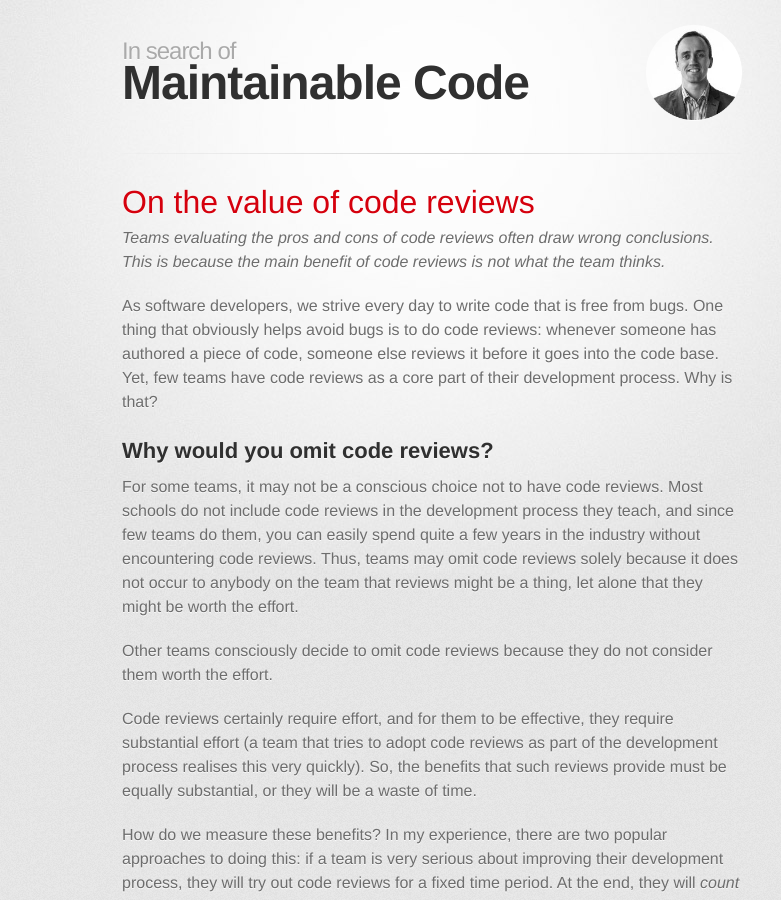
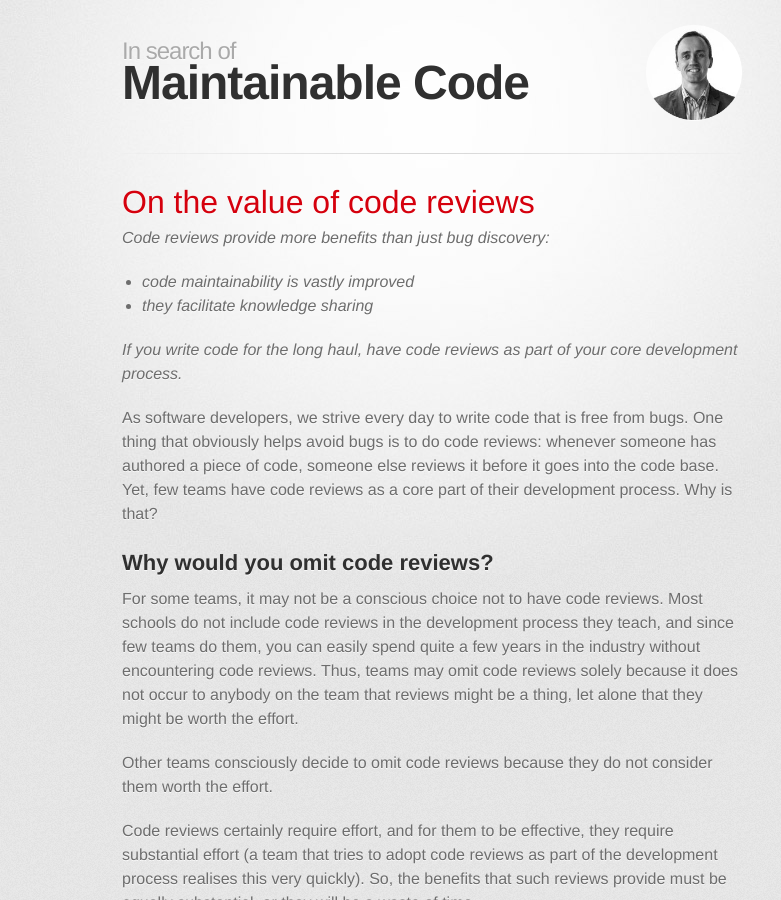
Before and after one commit to ibsenrune/ibsenrune.github.io, a Jekyll site: the page built from _posts/2017-04-16-on-the-value-of-code-reviews.md, in a window 1280 px wide and 900 px high. Shown: the whole window, without its empty margins (208-989 px from the left). Built offline with Jekyll 4.4.1, drawn with Linux system fonts in a browser that asks for light colours; some web fonts are replaced; Markdown is read by kramdown in place of the engine named in the settings.

Commit message:
Add TLDR for 'On the value of code reviews'

```diff
--- a/_posts/2017-04-16-on-the-value-of-code-reviews.md
+++ b/_posts/2017-04-16-on-the-value-of-code-reviews.md
@@ -4,7 +4,12 @@ title: On the value of code reviews
 tags: code review
 ---
 
-_Teams evaluating the pros and cons of code reviews often draw wrong conclusions. This is because the main benefit of code reviews is not what the team thinks._
+_Code reviews provide more benefits than just bug discovery:_
+
+- _code maintainability is vastly improved_
+- _they facilitate knowledge sharing_
+
+_If you write code for the long haul, have code reviews as part of your core development process._
 
 As software developers, we strive every day to write code that is free from bugs. One thing that obviously helps avoid bugs is to do code reviews: whenever someone has authored a piece of code, someone else reviews it before it goes into the code base. Yet, few teams have code reviews as a core part of their development process. Why is that?
 
```
